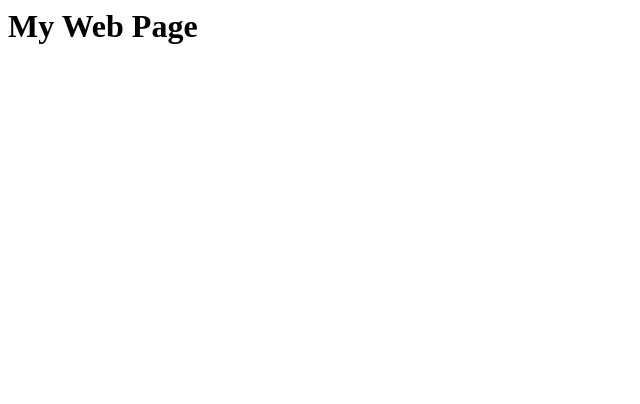
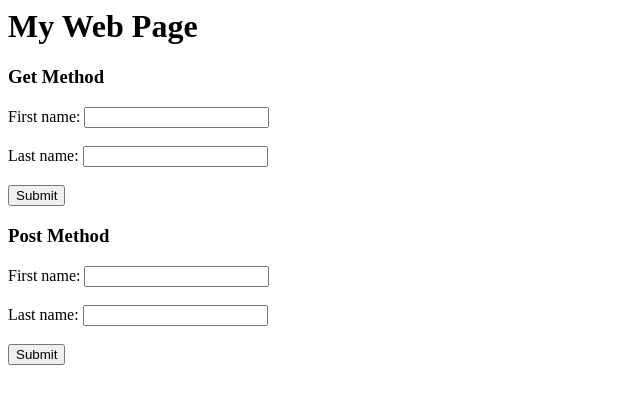
Before and after one commit to PatrickMurray78/DRQ-LAB-5, a plain HTML site: page index.html in a window 1280 px wide. Shown: the whole page, without its empty margins (0-640 px from the left). Drawn offline with Linux system fonts and the light colour scheme.

Commit message:
Added Post method

```diff
--- a/index.html
+++ b/index.html
@@ -1,5 +1,22 @@
 <html>
     <body>
         <h1>My Web Page</h1>
+        <h3>Get Method</h3>
+        <form action="/name" method="get">
+            <label for="fname">First name:</label>
+            <input type="text" id="fname" name="fname"><br><br>
+            <label for="lname">Last name:</label>
+            <input type="text" id="lname" name="lname"><br><br>
+            <input type="submit" value="Submit">
+        </form>
+
+        <h3>Post Method</h3>
+        <form action="/name" method="post">
+            <label for="fname">First name:</label>
+            <input type="text" id="fname" name="fname"><br><br>
+            <label for="lname">Last name:</label>
+            <input type="text" id="lname" name="lname"><br><br>
+            <input type="submit" value="Submit">
+        </form>
     </body>
 </html>
```
Also changed, not shown: server.js (+15 -0 lines).
